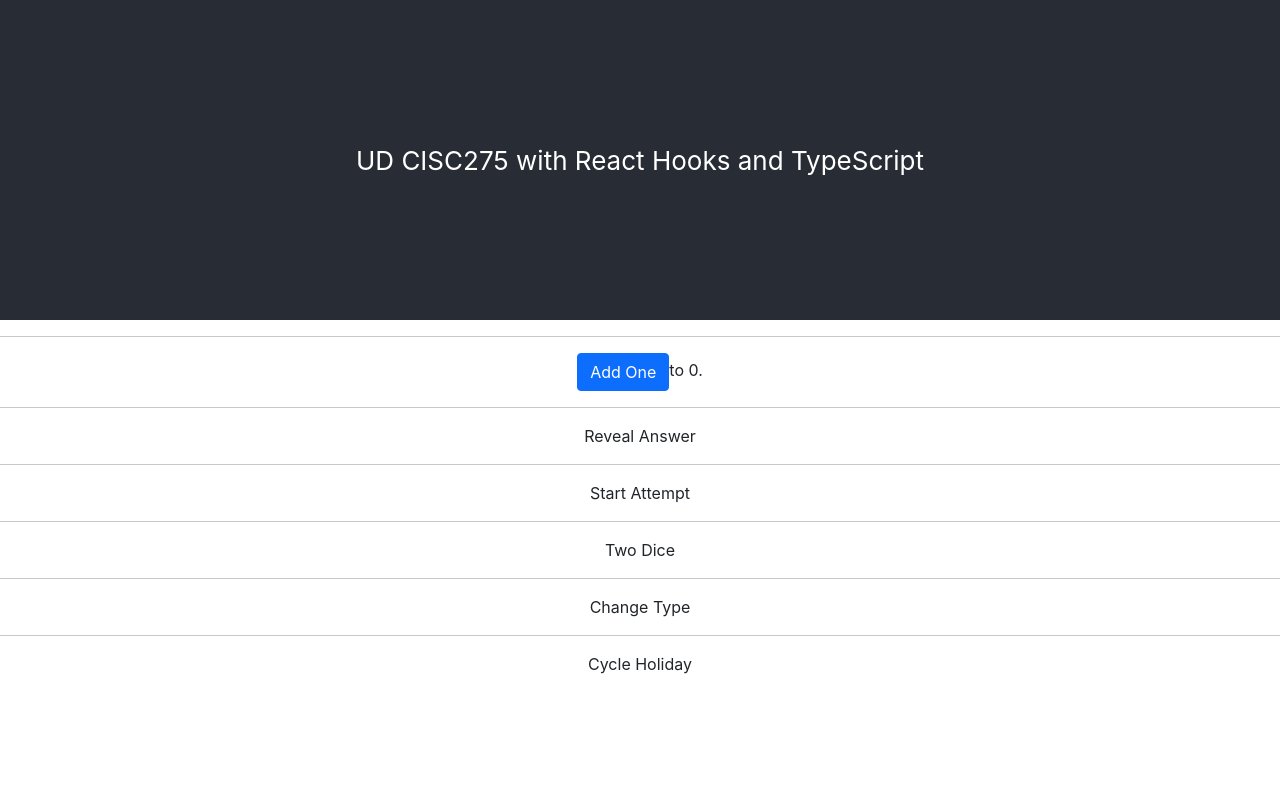
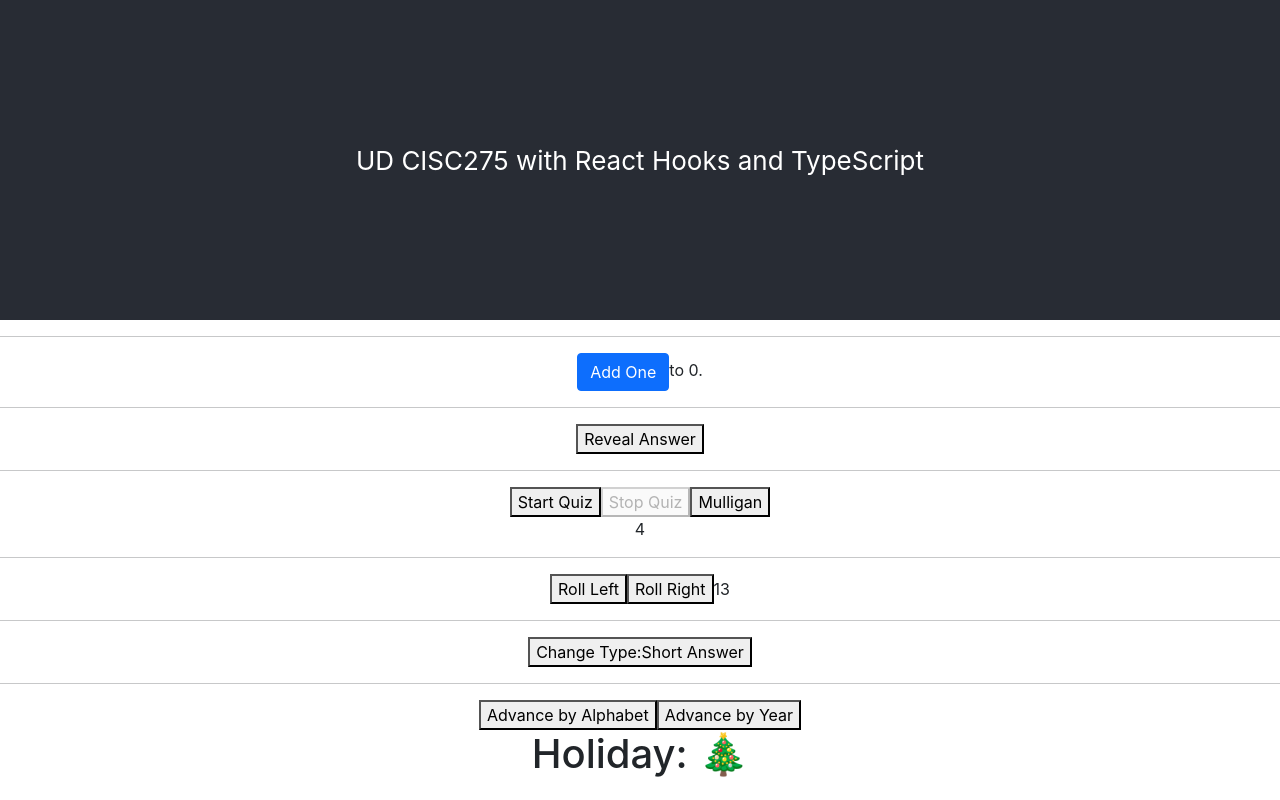
Before and after one commit to joncar221/task-9-components-joncar221, a React (Create React App) app: page / in a window 1280 px wide. Built offline with nearby package versions, Linux system fonts and the light colour scheme.

Commit message:
finished components

```diff
--- a/src/components/ChangeType.tsx
+++ b/src/components/ChangeType.tsx
@@ -1,7 +1,23 @@
 import React, { useState } from "react";
-import { Button } from "react-bootstrap";
 import { QuestionType } from "../interfaces/question";
 
 export function ChangeType(): React.JSX.Element {
-    return <div>Change Type</div>;
+    const [type, setType] = useState<QuestionType>("short_answer_question");
+
+    return (
+        <div>
+            <button
+                onClick={() => {
+                    type === "short_answer_question"
+                        ? setType("multiple_choice_question")
+                        : setType("short_answer_question");
+                }}
+            >
+                Change Type:
+                {type === "multiple_choice_question"
+                    ? "Multiple Choice"
+                    : "Short Answer"}
+            </button>
+        </div>
+    );
 }
--- a/src/components/Counter.tsx
+++ b/src/components/Counter.tsx
@@ -5,7 +5,13 @@ export function Counter(): React.JSX.Element {
     const [value, setValue] = useState<number>(0);
     return (
         <span>
-            <Button onClick={() => setValue(1 + value)}>Add One</Button>
+            <Button
+                onClick={() => {
+                    setValue(1 + value);
+                }}
+            >
+                Add One
+            </Button>
             to {value}.
         </span>
     );
--- a/src/components/CycleHoliday.tsx
+++ b/src/components/CycleHoliday.tsx
@@ -1,6 +1,51 @@
 import React, { useState } from "react";
-import { Button } from "react-bootstrap";
 
 export function CycleHoliday(): React.JSX.Element {
-    return <div>Cycle Holiday</div>;
+    type Holiday = "🎄" | "🎃" | "🦃" | "🐇" | "🎆";
+    const [holiday, setHoliday] = useState<Holiday>("🎄");
+    const alphabeticalHoliday = (holiday: Holiday) => {
+        if (holiday === "🎄") {
+            setHoliday("🐇");
+        } else if (holiday === "🐇") {
+            setHoliday("🎆");
+        } else if (holiday === "🎆") {
+            setHoliday("🎃");
+        } else if (holiday === "🎃") {
+            setHoliday("🦃");
+        } else {
+            setHoliday("🎄");
+        }
+    };
+    const timeHoliday = (holiday: Holiday) => {
+        if (holiday === "🐇") {
+            setHoliday("🎆");
+        } else if (holiday === "🎆") {
+            setHoliday("🎃");
+        } else if (holiday === "🎃") {
+            setHoliday("🦃");
+        } else if (holiday === "🦃") {
+            setHoliday("🎄");
+        } else {
+            setHoliday("🐇");
+        }
+    };
+    return (
+        <div>
+            <button
+                onClick={() => {
+                    alphabeticalHoliday(holiday);
+                }}
+            >
+                Advance by Alphabet
+            </button>
+            <button
+                onClick={() => {
+                    timeHoliday(holiday);
+                }}
+            >
+                Advance by Year
+            </button>
+            <h1>Holiday: {holiday}</h1>
+        </div>
+    );
 }
--- a/src/components/RevealAnswer.tsx
+++ b/src/components/RevealAnswer.tsx
@@ -1,6 +1,17 @@
 import React, { useState } from "react";
-import { Button } from "react-bootstrap";
 
 export function RevealAnswer(): React.JSX.Element {
-    return <div>Reveal Answer</div>;
+    const [textVisible, setTextVisible] = useState<boolean>(false);
+    return (
+        <div>
+            <button
+                onClick={() => {
+                    setTextVisible(!textVisible);
+                }}
+            >
+                Reveal Answer
+            </button>
+            {textVisible && <p>42</p>}
+        </div>
+    );
 }
--- a/src/components/StartAttempt.tsx
+++ b/src/components/StartAttempt.tsx
@@ -1,6 +1,37 @@
 import React, { useState } from "react";
-import { Button } from "react-bootstrap";
 
 export function StartAttempt(): React.JSX.Element {
-    return <div>Start Attempt</div>;
+    const [numAttempts, setNumAttempts] = useState<number>(4);
+    const [inProgress, setInProgress] = useState<boolean>(false);
+
+    return (
+        <div>
+            <button
+                onClick={() => {
+                    setInProgress(true);
+                    setNumAttempts(numAttempts - 1);
+                }}
+                disabled={inProgress || numAttempts === 0}
+            >
+                Start Quiz
+            </button>
+            <button
+                onClick={() => {
+                    setInProgress(false);
+                }}
+                disabled={!inProgress}
+            >
+                Stop Quiz
+            </button>
+            <button
+                onClick={() => {
+                    setNumAttempts(numAttempts + 1);
+                }}
+                disabled={inProgress}
+            >
+                Mulligan
+            </button>
+            <p>{numAttempts}</p>
+        </div>
+    );
 }
--- a/src/components/TwoDice.tsx
+++ b/src/components/TwoDice.tsx
@@ -1,5 +1,4 @@
 import React, { useState } from "react";
-import { Button } from "react-bootstrap";
 
 /**
  * Here is a helper function you *must* use to "roll" your die.
@@ -12,5 +11,29 @@ export function d6(): number {
 }
 
 export function TwoDice(): React.JSX.Element {
-    return <div>Two Dice</div>;
+    const [die1, setDie1] = useState<number>(1);
+    const [die2, setDie2] = useState<number>(3);
+
+    return (
+        <div>
+            <button
+                onClick={() => {
+                    setDie1(d6());
+                }}
+            >
+                Roll Left
+            </button>
+            <button
+                onClick={() => {
+                    setDie2(d6());
+                }}
+            >
+                Roll Right
+            </button>
+            <span data-testid="left-die">{die1}</span>
+            <span data-testid="right-die">{die2}</span>
+            {die1 === die2 && die1 === 1 && <h1>Lose</h1>}
+            {die1 === die2 && die1 !== 1 && <h1>Win</h1>}
+        </div>
+    );
 }
```
